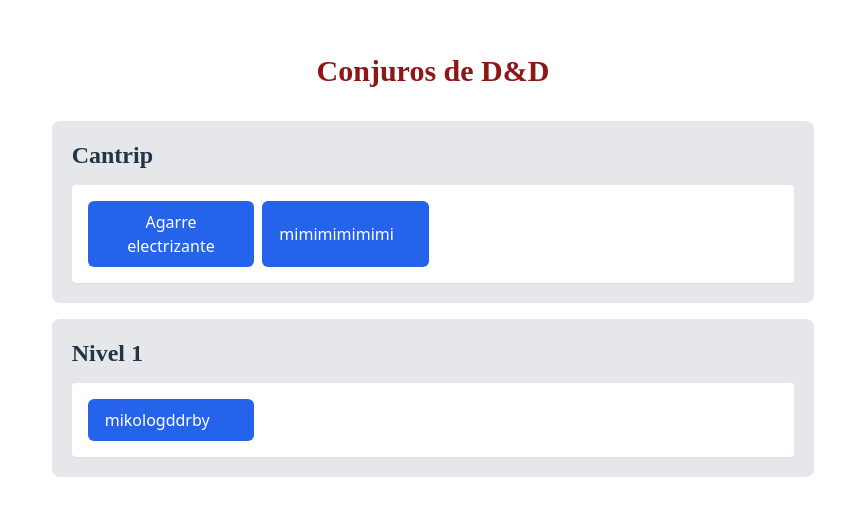
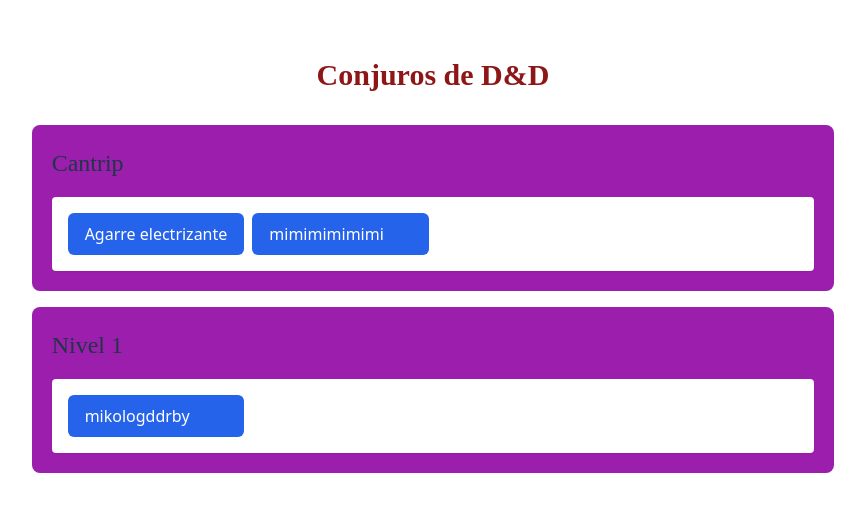
Before and after one commit to Raquel-MJL/Raquel-MJL.github.io, a React (Vite) app: page / in a window 1280 px wide. Shown: the part 127-642 px from the top of the page, without its empty margins (207-1072 px from the left). Built offline with nearby package versions, Linux system fonts and the light colour scheme; a web font is replaced by a local one.

Commit message:
lógiaColorFondoSection

```diff
--- a/src/App.jsx
+++ b/src/App.jsx
@@ -12,12 +12,13 @@
       <div className="container mx-auto px-4 py-8">
         <h1 className="webTitle text-3xl font-bold text-center mb-8">Conjuros de D&D</h1>
 
-        <div className="section-container">
+        <div className="mx-auto">
           {Hechizos.map((sectionData) => (
             <Section
               key={sectionData.id}
               title={sectionData.nivel}
               conjuros={sectionData.conjuros}
+              backgroundColor={sectionData.backgroundColor}
             />
           ))}
         </div>
--- a/src/data/sectionData.js
+++ b/src/data/sectionData.js
@@ -26,6 +26,7 @@
                 informacion: "Un rayo surge de tu mano para golpear a una criatura que estás intentando tocar. Haz un ataque de conjuro cuerpo a cuerpo contra el objetivo. Tienes ventaja en la tirada de ataque si el objetivo lleva una armadura de metal. Si impactas, el objetivo recibe 1d8 puntos de daño por relámpago y no puede realizar reacciones hasta el inicio de su siguiente turno.El daño del conjuro aumenta en 1d8 cuando llegas al nivel 5 (2d8), al nivel 11 (3d8) y al nivel 17 (4d8)."
             },
         ],
+        backgroundColor: '#9c1ead'
     },
 
     {
@@ -44,6 +45,8 @@
                 informacion: "Un rayo surge de tu mano para golpear a una criatura que estás intentando tocar. Haz un ataque de conjuro cuerpo a cuerpo contra el objetivo. Tienes ventaja en la tirada de ataque si el objetivo lleva una armadura de metal. Si impactas, el objetivo recibe 1d8 puntos de daño por relámpago y no puede realizar reacciones hasta el inicio de su siguiente turno.El daño del conjuro aumenta en 1d8 cuando llegas al nivel 5 (2d8), al nivel 11 (3d8) y al nivel 17 (4d8)."
             },
         ],
+        backgroundColor: '#9c1ead'
+
     },
 
 
--- a/src/sections/section.jsx
+++ b/src/sections/section.jsx
@@ -4,10 +4,10 @@
 
 
 
-const Section = ({ title, conjuros = [] }) => {
+const Section = ({ title, conjuros, backgroundColor = [] }) => {
     return (
-        <section className="w-[95%] mx-auto bg-gray-200 rounded-lg p-5 my-4">
-            <h2 className="sectionTitle text-xl font-bold text-left mb-4">{title}</h2>
+    <section className="mx-auto bg-gray-200 rounded-lg p-5 my-4" style={{ backgroundColor: backgroundColor }}>
+        <h2 className="sectionTitle text-left mb-4">{title}</h2>
             <div className="bg-white rounded p-4 shadow-sm">
                 {conjuros.length > 0 ? (
                     <div className="grid grid-cols-1 sm:grid-cols-2 md:grid-cols-3 lg:grid-cols-4 gap-2">
@@ -24,7 +24,7 @@
                                     <p><strong>Duración:</strong> {conjuro.duracion}</p>
                                     <p><strong>Ataque:</strong> {conjuro.ataque}</p>
                                     <p><strong>Clases:</strong> {conjuro.clases}</p>
-                                    <div> {/*Para añadir saltos de línea en el contenido largo - Información*/}
+                                    <div> {/*Para añadir saltos de línea en el contenido largo del array en sectionData.js - Información*/}
                                         <strong>Información:</strong>
                                         {conjuro.informacion.split('\n').map((line, index) => (
                                             <>
```
Also changed, not shown: src/App.css (line endings or trailing spaces).
